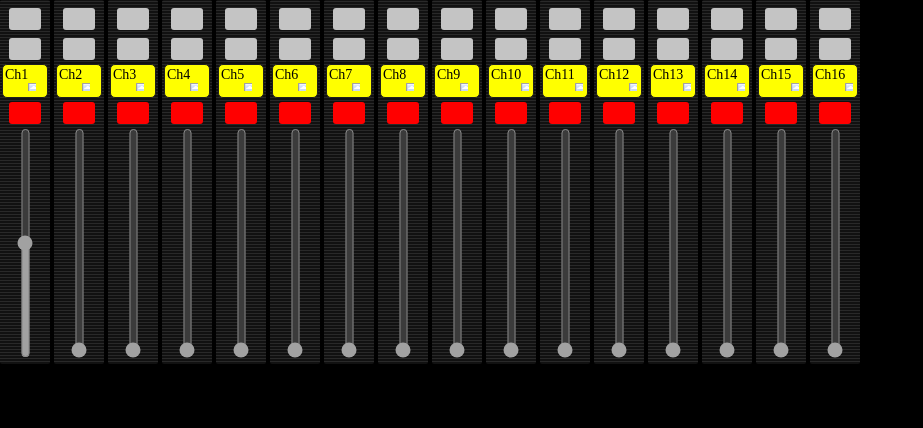
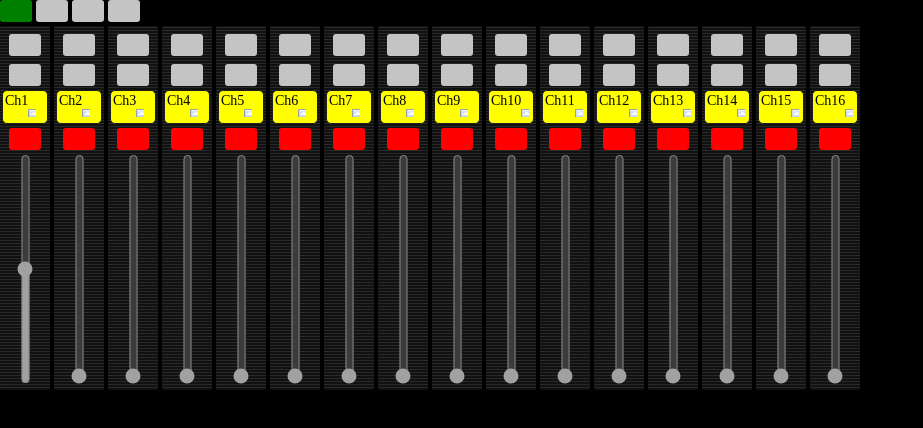
Before and after one commit to Barsch2006/Behringer-x32, a plain HTML site: page index.html in a window 1280 px wide. Shown: the whole page, without its empty margins (0-923 px from the left). Drawn offline with Linux system fonts and the light colour scheme.

Commit message:
switch betweeen groups

```diff
--- a/index.html
+++ b/index.html
@@ -14,6 +14,12 @@
 </head>
 
 <body onload="load()">
+    <section class="channelListChanger">
+        <button id="channelListChanger1" onclick="changechannelListChanger(1)" class="selected"></button>
+        <button id="channelListChanger2" onclick="changechannelListChanger(2)"></button>
+        <button id="channelListChanger3" onclick="changechannelListChanger(3)"></button>
+        <button id="channelListChanger4" onclick="changechannelListChanger(4)"></button>
+    </section>
     <section class="channelList" id="channelList1" style="display: flex;"></section>
     <section class="channelList" id="channelList2" style="display: none;"></section>
     <section class="channelList" id="channelList3" style="display: none;"></section>
--- a/index.js
+++ b/index.js
@@ -20,3 +20,16 @@ function load() {
         }
     });
 }
+
+function changechannelListChanger(id) {
+    document.querySelector('#channelListChanger4').classList.remove('selected')
+    document.querySelector('#channelListChanger3').classList.remove('selected')
+    document.querySelector('#channelListChanger2').classList.remove('selected')
+    document.querySelector('#channelListChanger1').classList.remove('selected')
+    document.querySelector(`#channelListChanger${id}`).classList.add('selected')
+    document.querySelector(`#channelList1`).style.display='none'
+    document.querySelector(`#channelList2`).style.display='none'
+    document.querySelector(`#channelList3`).style.display='none'
+    document.querySelector(`#channelList4`).style.display='none'
+    document.querySelector(`#channelList${id}`).style.display='flex'
+}
```
